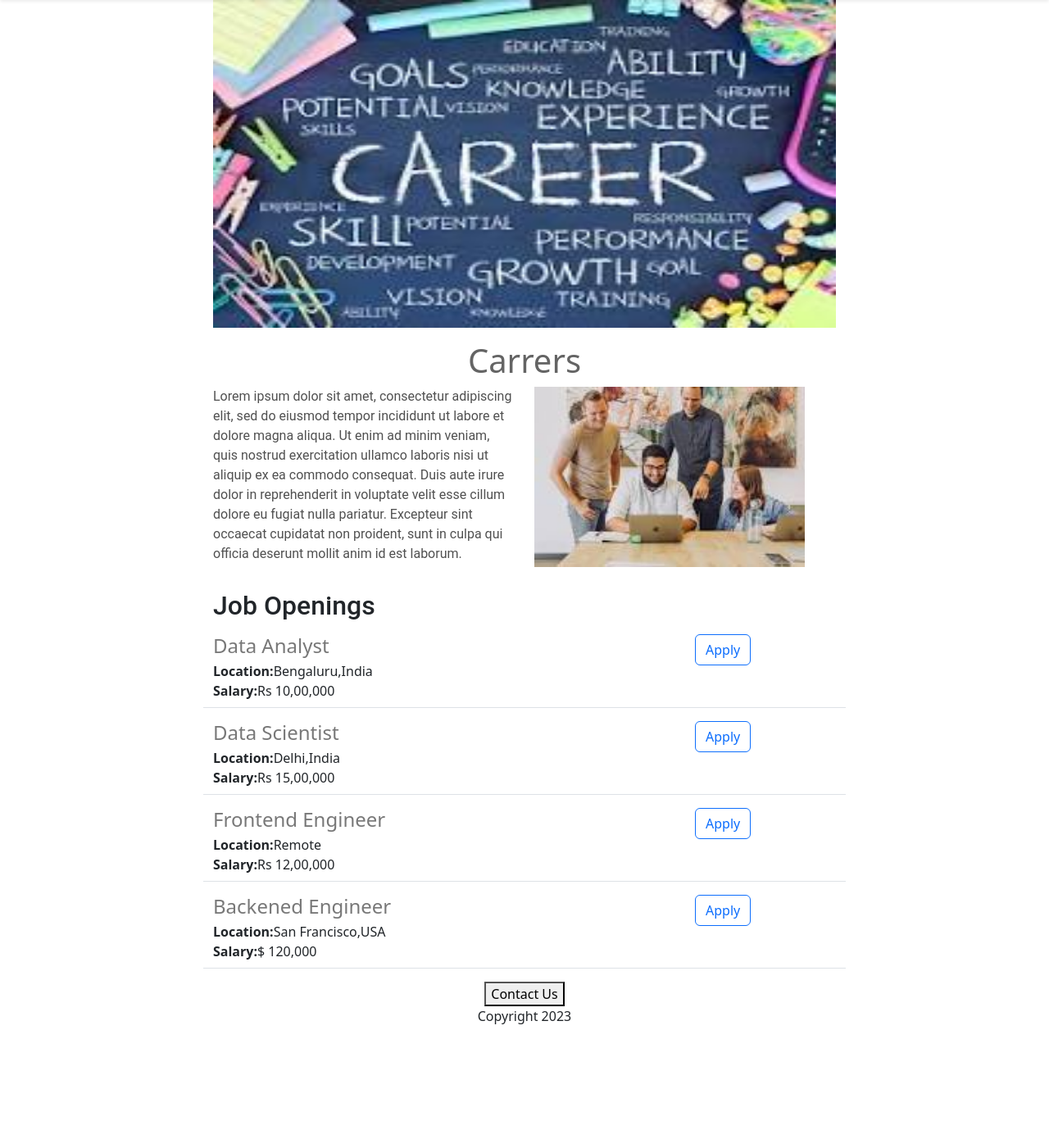
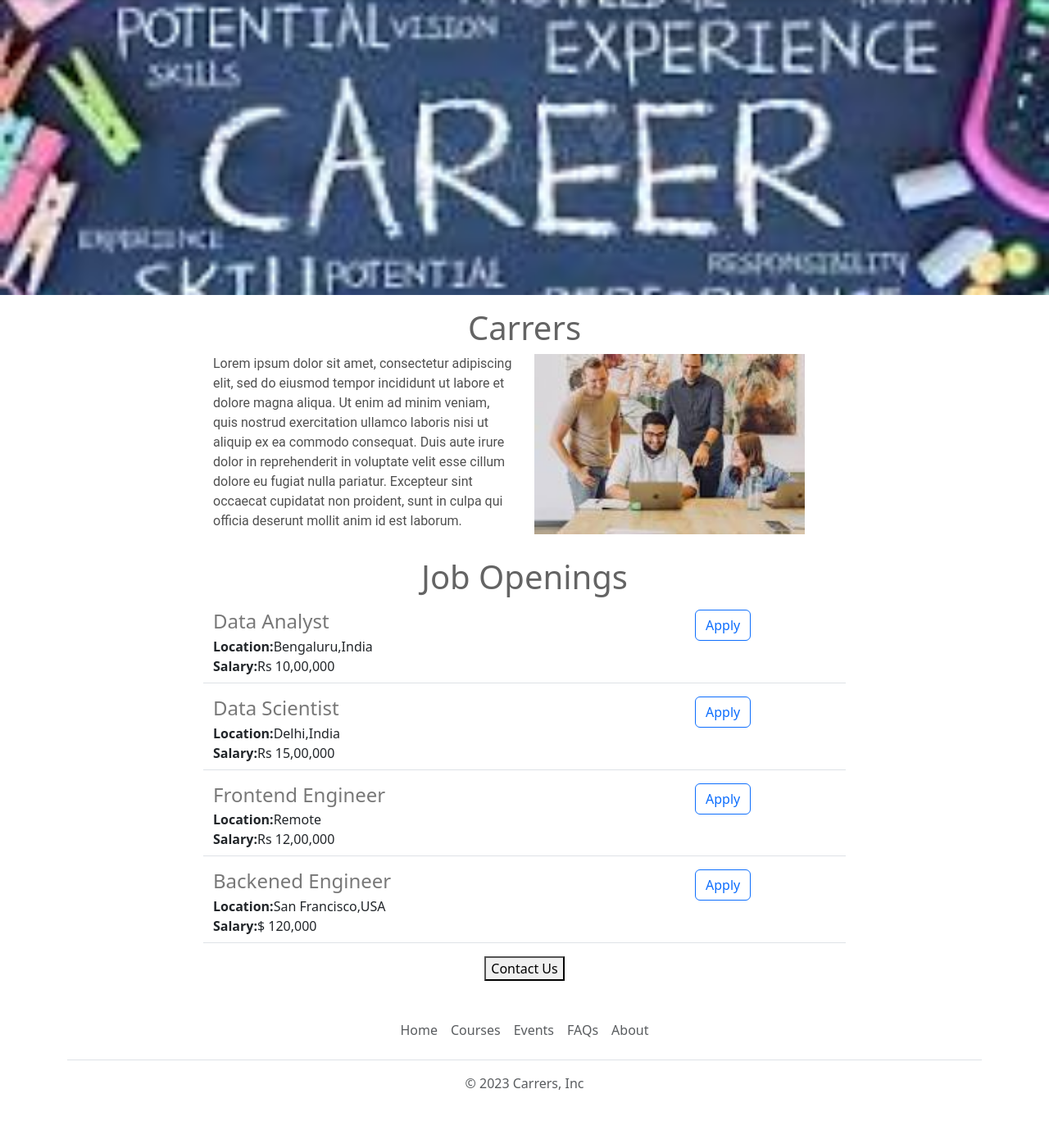
Before and after one commit to khushbu0501/carrers-website, a Flask app: page / in a window 1280 px wide. Shown: the part 56-1446 px from the top of the page at 82% size. Before the commit the page ends 1306 px from the top, so only its background shows below. Run offline with Flask 3, Linux system fonts and the light colour scheme.

Commit message:
added footer and some other changes

```diff
--- /dev/null
+++ b/templates/footer.html
@@ -0,0 +1,12 @@
+<div class="container">
+  <footer class="py-3 my-4">
+    <ul class="nav justify-content-center border-bottom pb-3 mb-3">
+      <li class="nav-item"><a target="_blank" href="" class="nav-link px-2 text-body-secondary">Home</a></li>
+      <li class="nav-item"><a target="_blank" href="" class="nav-link px-2 text-body-secondary">Courses</a></li>
+      <li class="nav-item"><a target="_blank" href="" class="nav-link px-2 text-body-secondary">Events</a></li>
+      <li class="nav-item"><a href="#" class="nav-link px-2 text-body-secondary">FAQs</a></li>
+      <li class="nav-item"><a href="#" class="nav-link px-2 text-body-secondary">About</a></li>
+    </ul>
+    <p class="text-center text-body-secondary">&copy; 2023 Carrers, Inc</p>
+  </footer>
+</div>
--- a/templates/home.html
+++ b/templates/home.html
@@ -16,10 +16,9 @@
       }
       #banner{
       width: 100%;
-        /* margin: 0 auto 0 auto; */
-        height:400px;
+        height:360px;
         margin-bottom:16px;
-
+        object-fit:cover;
 
       }
       h2{
@@ -43,8 +42,9 @@
   </head>
   <body>
     {% include 'nav.html' %}
+        <img class="img-fluid" id="banner" src="https://carrers-website--kjindal1221.repl.co/static/banner.jpeg" >
+
     <div id="container">
-    <img class="img-fluid" id="banner" src="https://carrers-website--kjindal1221.repl.co/static/banner.jpeg" width:800px;  >
 
        <h1>Carrers</h1>
 
@@ -56,7 +56,7 @@
     <img src="/static/people.jpg" style="height:220px;">
     </div>
   </div>
-    <h2>Job Openings</h2>
+    <h1>Job Openings</h1>
     <p>
       {% for job in jobs %}
          {% include 'jobitem.html' %}
@@ -66,9 +66,11 @@
 
       <div style="text-align:center;" >
     <button>Contact Us</button>
-        <p>Copyright 2023</p>
+
       </div>
-
+     <div>
+       {% include 'footer.html' %}
+     </div>
 
   </body>
 </html>
```
